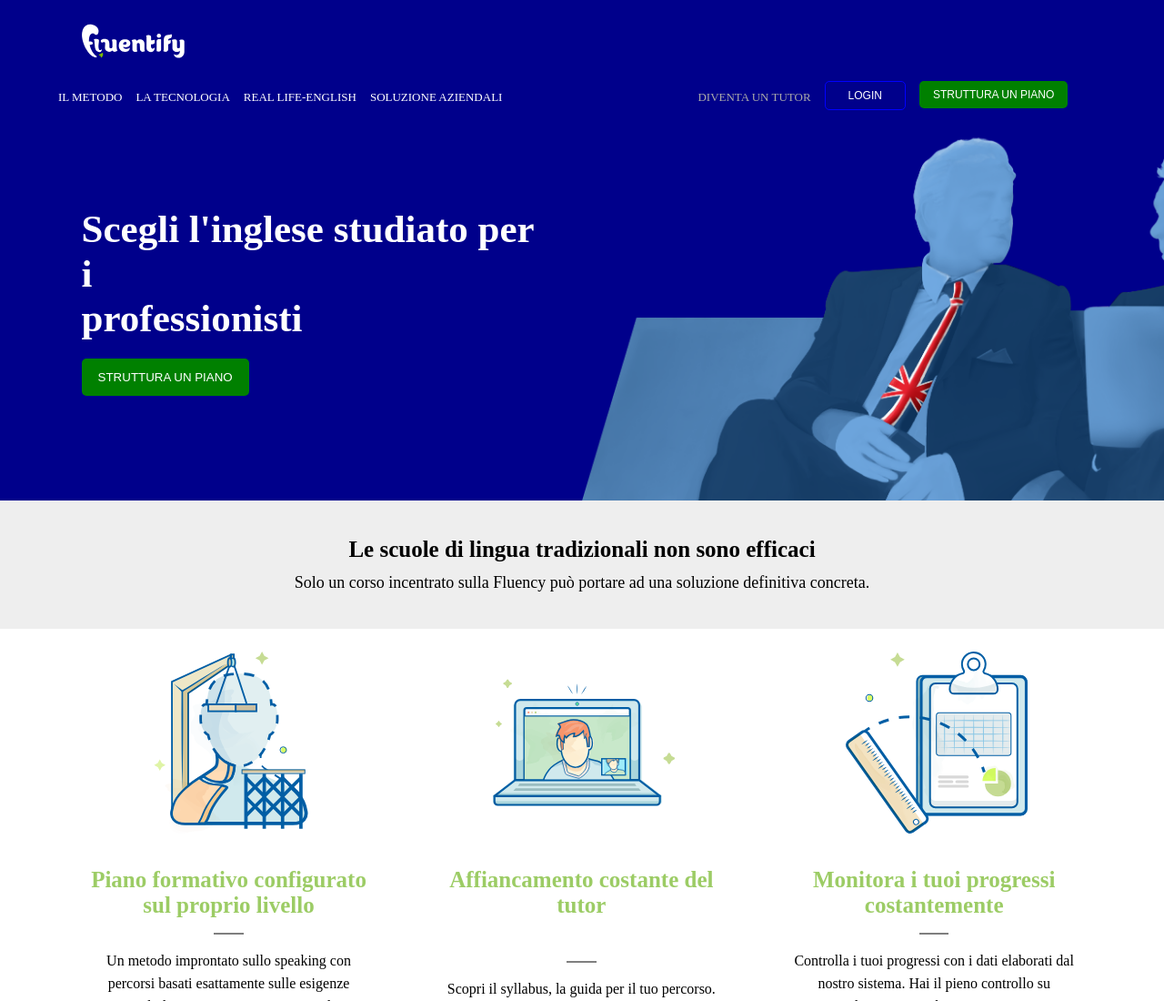
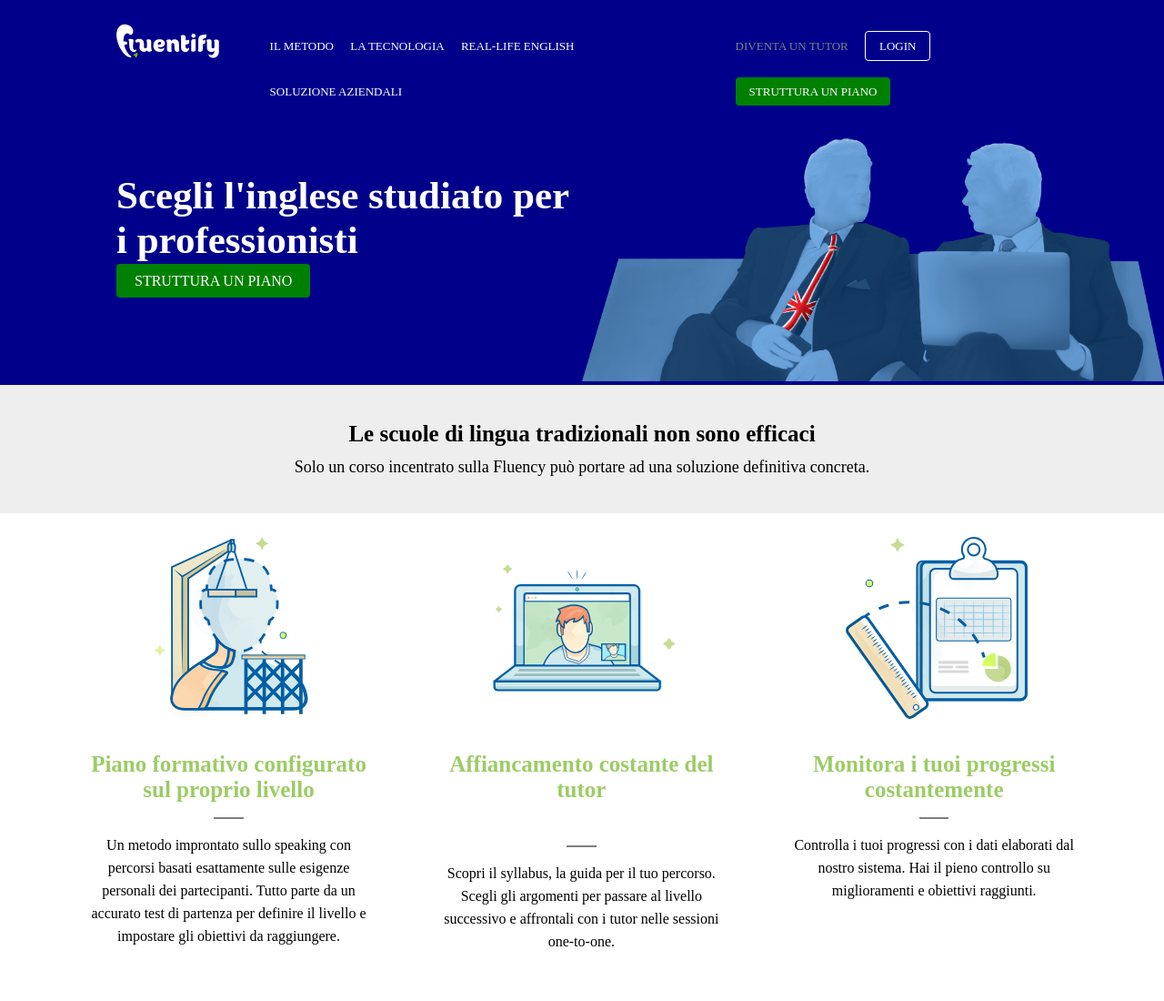
Before and after one commit to filipposchianchi/html-css-fluentify, a plain HTML site: page index.html in a window 1280 px wide. Shown: the top 1100 px of the page at 91% size. Drawn offline with Linux system fonts and the light colour scheme.

Commit message:
sistemato header come visto a lezione

```diff
--- a/assets/css/style.css
+++ b/assets/css/style.css
@@ -5,133 +5,119 @@
   padding: 0;
   box-sizing: border-box;
 }
-
 /* REGOLE GENERALI HEADER */
 header {
+  background: darkblue;
   width: 100%;
-  background-color: darkblue;
 }
-
-/* REGOLE IMMAGINE LOGO */
-.logo {
-  margin-left: 7%;
-  margin-top: 2%;
-  float: left;
+/* REGOLE NAVBAR */
+.navbar {
+  width: 80%;
+  height: 50px;
+  margin: 0 auto;
+  font-size: 13px;
+  padding-top: 2%;
 
 }
-
-/* REGOLE GENERALI NAVBAR */
-.navbar {
-  /* display: inline-block; */
-  margin-left: 5%;
-  float: left;
-  margin-top: 2%
-}
-
-.navbar ul {
-  list-style-type: none;
-}
-/* CLEARFIX UL */
-.navbar ul:after {
+/* CLEARFIX NAVBAR */
+.navbar:after {
   content: "";
   display: table;
   clear: both;
 }
 
-/* REGOLE LIST ITEM */
-.navbar li {
+.col1 {
+  width: 15%;
   float: left;
-  text-align: center;
-  font-size: 13px;
-  margin-right: 15px;
 }
 
-/* REGOLE PER IL LINK */
-.navbar a {
-  color: white;
-  line-height: 35px;
-  text-decoration: none;
-}
-.navbar a:hover {
-  color: orange;
+.col2 {
+  width: 50%;
+  float: left;
 }
 
-/* LIST ITEM "diventa un tutor" */
-.navbar  li .tutor {
-  margin-left: 200px;
-  color: darkgrey;
+.col3 {
+  width: 35%;
+  float: right;
 }
 
-/* REGOLE BOTTONI */
-.login_btn {
-  border: 1px solid blue;
-  background-color: inherit;
-  font-size: 12px;
-  cursor: pointer;
+.col2 ul, .col3 ul {
+  list-style-type: none;
+  line-height: 50px;
+}
+
+.col2 li, .col3 li {
   display: inline-block;
-  border-radius: 5px;
-  padding-left: 25px;
-  padding-right: 25px;
+}
+
+.col2 a, .col3 a {
+  text-decoration: none;
+  color: white;
+  margin-left: 15px;
+}
+
+#link4 {
+  color: grey;
+}
+
+#link5 {
+  border: 1px solid;
   padding-top: 8px;
   padding-bottom: 8px;
-  color: white;
+  padding-left: 15px;
+  padding-right: 15px;
+  border-radius: 4px;
 }
 
-.strut_btn {
-  background-color: green;
-  font-size: 12px;
-  cursor: pointer;
-  display: inline-block;
-  padding: 4px;
-  border-radius: 5px;
+#link6 {
+  background: green;
+  padding-top: 8px;
+  padding-bottom: 8px;
   padding-left: 15px;
   padding-right: 15px;
-  padding-top: 8px;
-  padding-bottom: 8px;
-  color: white;
+  border-radius: 4px;
 }
 
-/* REGOLE IMMAGINE HEADER */
-.container_img {
-  width: 53%;
-  height: 400px;
-  float: right;
-  background: url(../img/immagine_header.png);
-  background-size: cover;
-  margin-top: 2%;
-}
 
-/* REGOLE TITOLO */
-.container_titolo {
-  float: left;
-  color: white;
-  width: 40%;
-  margin-left: 7%;
-  margin-top: 8%;
-
-}
-
-h1 {
-  font-size: 43px;
-}
-/* CLEARFIX HEADER */
-header:after {
+.seconda_riga_header:after{
   content: "";
   display: table;
   clear: both;
 }
+.col1_head2{
+  float:left;
+  width: 50%;
+  margin-top: 5%;
+}
 
-/* REGOLE BUTTON TITOLO*/
-.button_titolo {
-  background-color: green;
-  cursor: pointer;
-  border-radius: 5px;
-  padding-left: 18px;
-  padding-right: 18px;
-  padding-top: 13px;
-  padding-bottom: 13px;
+.col2_head2{
+  float:left;
+  width: 50%;
+  margin-top: 2%;;
+}
+
+.immagine_header {
+  width: 100%;
+  height: 100%;
+}
+
+.titolo {
+  font-size: 43px;
+  margin-left: 20%;
   color: white;
-  margin-top: 4%;
+  margin-bottom: 2%;
+}
+
+.link_sottotitolo {
+  background: green;
+  color: white;
+  text-decoration: none;
+  margin-left: 20%;
+  border-radius: 4px;
+  padding-left: 20px;
+  padding-right: 20px;
+  padding-top: 10px;
+  padding-bottom: 10px;
 }
 
 /* REGOLE PARAGRAFO SOTTO HEADER */
@@ -225,7 +211,7 @@ h4 {
   height: 600px;
   background: blue;
 }
-
+/* REGOLE PRIMA PARTE FOOTER */
 .container_prima_parte{
   width: 100%;
   height: 30%;
--- a/index.html
+++ b/index.html
@@ -8,9 +8,12 @@
   <body>
     <!-- blocco header -->
     <header>
-      <div class="row_menu">
-        <img src="assets/img/logo.svg" alt="logo" class="logo">
-        <nav class="navbar">
+      <nav class="navbar">
+        <div class="col1">
+          <img src="assets/img/logo.svg" alt="logo fluentify">
+        </div>
+
+        <div class="col2">
           <ul>
             <li>
               <a href="#">IL METODO</a>
@@ -19,31 +22,39 @@
               <a href="#">LA TECNOLOGIA</a>
             </li>
             <li>
-              <a href="#">REAL LIFE-ENGLISH</a>
+              <a href="#">REAL-LIFE ENGLISH</a>
             </li>
             <li>
               <a href="#">SOLUZIONE AZIENDALI</a>
             </li>
+          </ul>
+        </div>
+
+        <div class="col3">
+          <ul>
             <li>
-              <a class="tutor" href="#">DIVENTA UN TUTOR</a>
+              <a href="#" id="link4">DIVENTA UN TUTOR</a>
             </li>
             <li>
-              <button type="button" class="login_btn">LOGIN</button>
+              <a href="#" id="link5">LOGIN</a>
             </li>
             <li>
-              <button type="button" class="strut_btn">STRUTTURA UN PIANO</button>
+              <a href="#" id="link6">STRUTTURA UN PIANO</a>
             </li>
           </ul>
-        </nav>
-      </div>
-      <!-- blocco immagine uomini -->
-      <div class="container_img">
-      </div>
-
-      <!-- blocco titolo header -->
-      <div class="container_titolo">
-        <h1>Scegli l'inglese studiato per i<br>professionisti</h1>
-        <button type="button" class="button_titolo">STRUTTURA UN PIANO</button>
+        </div>
+      </nav>
+      <!-- seconda riga header -->
+      <div class="seconda_riga_header">
+        <!-- prima colonna -->
+        <div class="col1_head2">
+          <h1 class="titolo">Scegli l'inglese studiato per i professionisti</h1>
+          <a class="link_sottotitolo" href="#">STRUTTURA UN PIANO</a>
+        </div>
+        <!-- seconda colonna -->
+        <div class="col2_head2">
+          <img class="immagine_header"src="assets/img/immagine_header.png" alt="">
+        </div>
       </div>
     </header>
 
```
